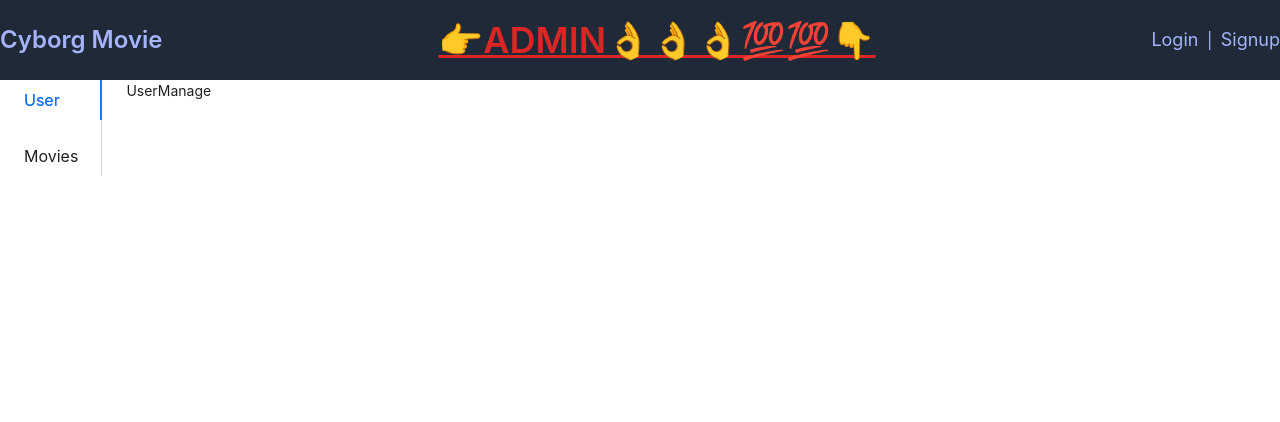
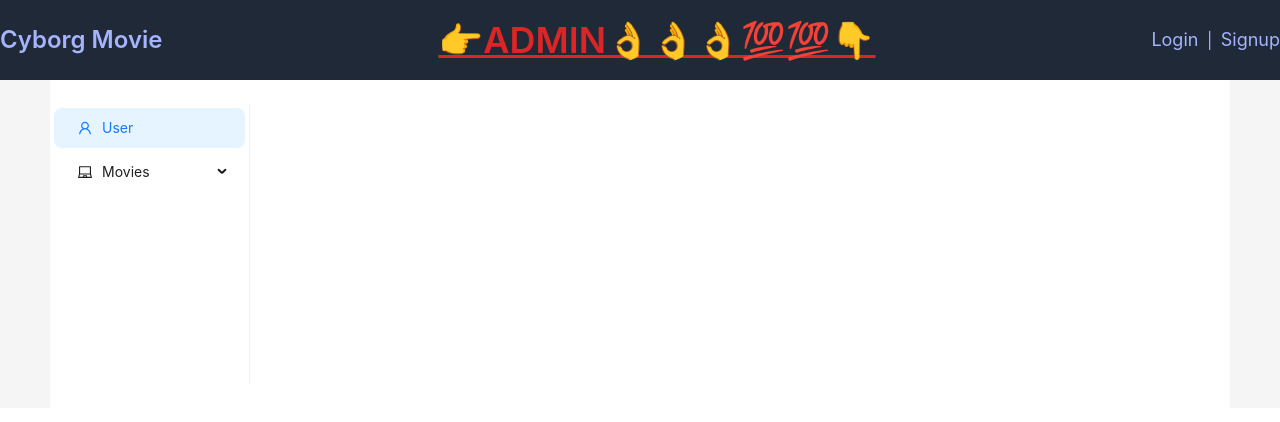
Before and after one commit to Yos3ph43/MovieBooking, a React (Create React App) app: page /admin in a window 1280 px wide. Shown: the top 422 px of the page. Built offline with nearby package versions, Linux system fonts and the light colour scheme; no server answers.

Commit message:
new admin layout with nesting

```diff
--- a/src/App.js
+++ b/src/App.js
@@ -1,5 +1,8 @@
 import Header from "components/Header";
 import Admin from "features/Admin/Admin";
+import MovieEdit from "features/Admin/components/MovieEdit";
+import MovieManage from "features/Admin/components/MovieManage";
+import UserManage from "features/Admin/components/UserManage";
 import Booking from "features/Booking/Booking";
 import MovieDetail from "features/Booking/Detail";
 import Home from "features/Booking/Home";
@@ -17,7 +20,11 @@ function App() {
         <Route path="/booking/:id" element={<Booking />} />
         <Route path="/login" element={<Login />} />
         <Route path="/signup" element={<Signup />} />
-        <Route path="/admin" element={<Admin />} />
+        <Route path="/admin" element={<Admin />}>
+          <Route path="/admin/movieManage" element={<MovieManage />} />
+          <Route path="/admin/addMovie" element={<MovieEdit />} />
+          <Route path="/admin/userManage" element={<UserManage />} />
+        </Route>
       </Routes>
     </BrowserRouter>
   );
--- a/src/components/Header.jsx
+++ b/src/components/Header.jsx
@@ -25,7 +25,10 @@ const Header = () => {
         >
           Cyborg Movie
         </Link>
-        <Link to="/admin" className="text-red-600 font-semibold text-4xl">
+        <Link
+          to="/admin/userManage"
+          className="text-red-600 font-semibold text-4xl"
+        >
           👉ADMIN👌👌👌💯💯👇
         </Link>
         {profile ? (
--- a/src/features/Admin/Admin.jsx
+++ b/src/features/Admin/Admin.jsx
@@ -1,10 +1,36 @@
-import { Tabs } from "antd";
 import React from "react";
 import { useEffect } from "react";
-import { useDispatch, useSelector } from "react-redux";
-import MovieManage from "./components/MovieManage";
-import UserManage from "./components/UserManage";
+import { useDispatch } from "react-redux";
 import { fetchCinemas, fetchMovies } from "./redux/action";
+import { LaptopOutlined, UserOutlined } from "@ant-design/icons";
+import { Tabs, Breadcrumb, Layout, Menu, theme } from "antd";
+import { NavLink, Outlet } from "react-router-dom";
+
+const { Content, Sider } = Layout;
+
+//Test Layout items
+const navItems = [
+  {
+    key: "1",
+    icon: <UserOutlined />,
+    label: <NavLink to="/admin/userManage">User</NavLink>,
+  },
+  {
+    key: "2",
+    icon: <LaptopOutlined />,
+    label: "Movies",
+    children: [
+      {
+        key: "movies1",
+        label: <NavLink to="/admin/movieManage">Movie List</NavLink>,
+      },
+      {
+        key: "movies2",
+        label: <NavLink to="/admin/addMovie">Add Movie</NavLink>,
+      },
+    ],
+  },
+];
 
 const Admin = () => {
   const dispatch = useDispatch();
@@ -12,25 +38,68 @@ const Admin = () => {
     dispatch(fetchMovies);
     dispatch(fetchCinemas);
   }, []);
+
   return (
-    <div className="container mx-auto flex bg">
-      <Tabs
-        defaultActiveKey="1"
-        tabPosition="left"
-        size="large"
-        items={[
-          {
-            label: `User`,
-            key: "1",
-            children: <UserManage />,
-          },
-          {
-            label: `Movies`,
-            key: "2",
-            children: <MovieManage />,
-          },
-        ]}
-      />
+    //Old layout with tabs
+    // <div className="container mx-auto flex bg">
+    //   <Tabs
+    //     defaultActiveKey="1"
+    //     tabPosition="left"
+    //     size="large"
+    //     items={[
+    //       {
+    //         label: `User`,
+    //         key: "1",
+    //         children: <UserManage />,
+    //       },
+    //       {
+    //         label: `Movies`,
+    //         key: "2",
+    //         children: <MovieManage />,
+    //       },
+    //     ]}
+    //   />
+    // </div>
+    <div>
+      <Layout>
+        <Content
+          style={{
+            padding: "0 50px",
+          }}
+        >
+          <Layout
+            style={{
+              padding: "24px 0",
+              background: "#fff",
+            }}
+          >
+            <Sider
+              style={{
+                background: "#fff",
+              }}
+              width={200}
+            >
+              <Menu
+                mode="inline"
+                defaultSelectedKeys={["1"]}
+                defaultOpenKeys={["sub1"]}
+                style={{
+                  height: "100%",
+                }}
+                items={navItems}
+              />
+            </Sider>
+            <Content
+              style={{
+                padding: "0 24px",
+                minHeight: 280,
+              }}
+            >
+              <Outlet />
+            </Content>
+          </Layout>
+        </Content>
+      </Layout>
     </div>
   );
 };
--- a/src/features/Admin/components/MovieEdit.jsx
+++ b/src/features/Admin/components/MovieEdit.jsx
@@ -144,7 +144,17 @@ const MovieEdit = (props) => {
         getValueFromEvent={normFile}
         // extra="longgggggggggggggggggggggggggggggggggg"
       >
-        <Upload name="hinhAnh" action="/upload.do" listType="picture">
+        <Upload
+          name="hinhAnh"
+          action="/upload.do"
+          listType="picture"
+          // defaultFileList={[
+          //   {
+          //     name: movieDetail && movieDetail.hinhAnh,
+          //     url: movieDetail && movieDetail.hinhAnh,
+          //   },
+          // ]}
+        >
           <Button icon={<UploadOutlined />}>Click to upload</Button>
         </Upload>
       </Form.Item>
```
